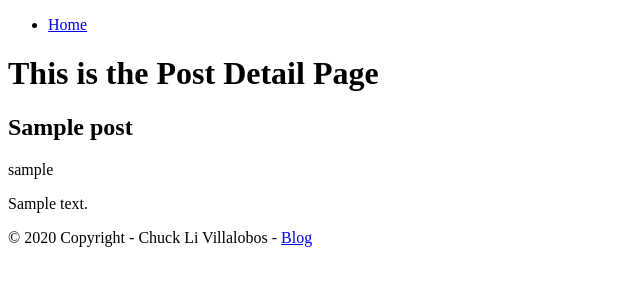
After one commit to ticochuck/django_models, a Django app: page /post_detail/1 in a window 1280 px wide. The commit adds this page. Shown: the top 300 px of the page, without its empty margins (0-640 px from the left). Run offline with Django 3.2, Linux system fonts and the light colour scheme; tables that the repository leaves empty hold one stand-in row (values such as "Sample post").

Commit message:
post detail completed

```diff
--- a/blog/urls.py
+++ b/blog/urls.py
@@ -1,8 +1,8 @@
 from django.urls import include, path
 
-from .views import HomePage
+from .views import HomePage, PostDetailPage
 
 urlpatterns = [
     path('', HomePage.as_view(), name='home'),
-
+    path('post_detail/<int:pk>', PostDetailPage.as_view(), name='post_detail'),
 ]
--- a/blog/views.py
+++ b/blog/views.py
@@ -8,3 +8,8 @@ from .models import Post
 class HomePage(ListView):
     template_name = 'home.html'
     model = Post
+
+
+class PostDetailPage(DetailView):
+    template_name = 'post_detail.html'
+    model = Post
--- a/templates/home.html
+++ b/templates/home.html
@@ -10,7 +10,7 @@
     <h2>Posts list</h2>
     <ul>
         {% for post in object_list %}
-            <li>Post: {{ post.title }}</a></li>
+            <li>Post: <a href="{% url 'post_detail' post.id %}">{{ post.title }}</a></li>
         {% endfor %}
     </ul>
 {% endblock content %}
--- a/templates/partials/_nav_bar.html
+++ b/templates/partials/_nav_bar.html
@@ -1,5 +1,6 @@
 <header>
     <ul>
         <li><a href= "{% url 'home' %}">Home</a></li>
+
     </ul>
 </header>
--- /dev/null
+++ b/templates/post_detail.html
@@ -0,0 +1,15 @@
+{% extends 'base.html' %}
+
+{% block title %}
+    <title>Post Detail Page</title>
+{% endblock title %}
+
+
+{% block content %}
+    <h1>This is the Post Detail Page</h1>
+
+    <h2>{{ post.title }}</h2>
+    <p>{{ post.author }}</p>
+    <p>{{ post.body }}</p>
+
+{% endblock content %}
```
